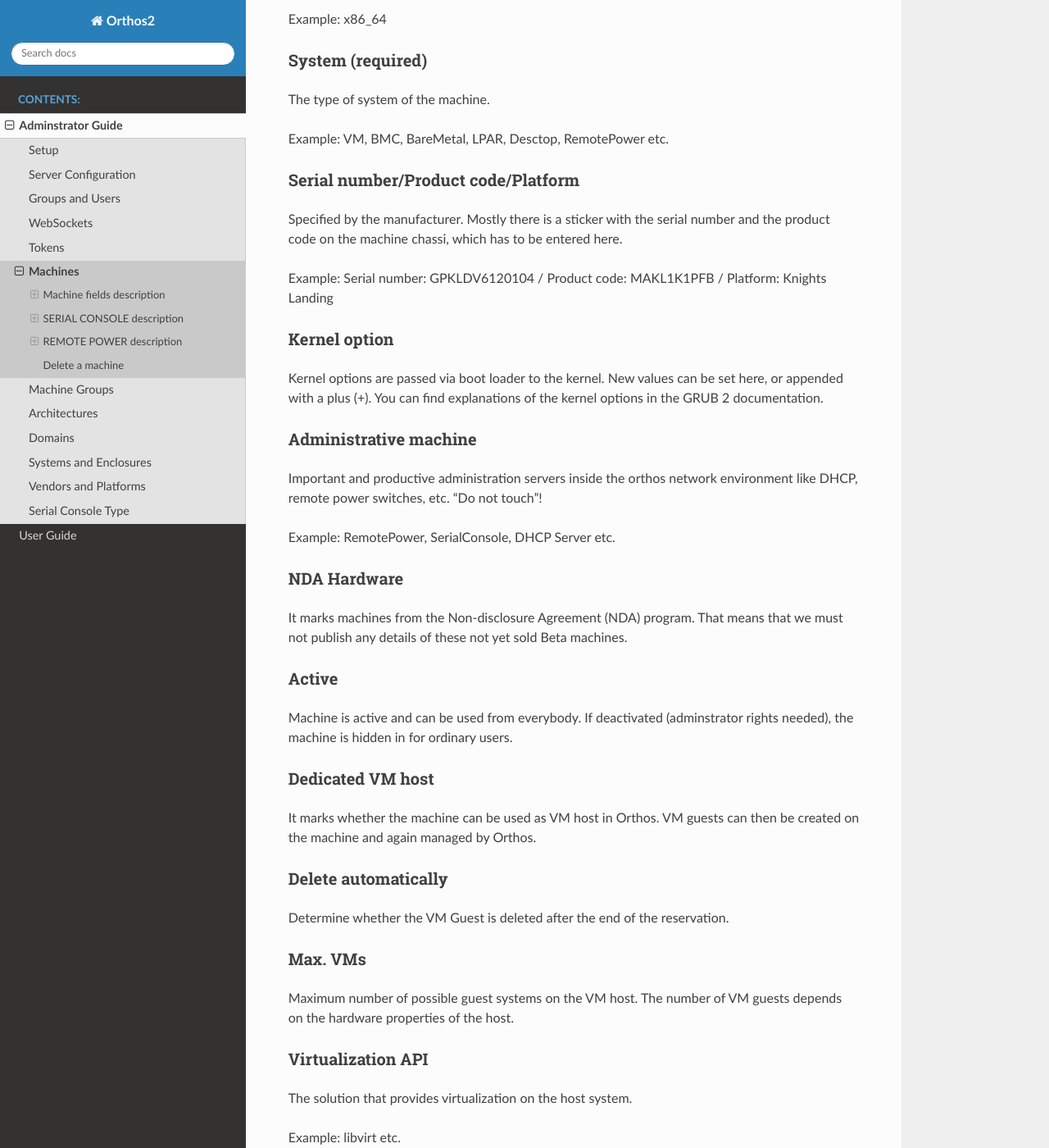
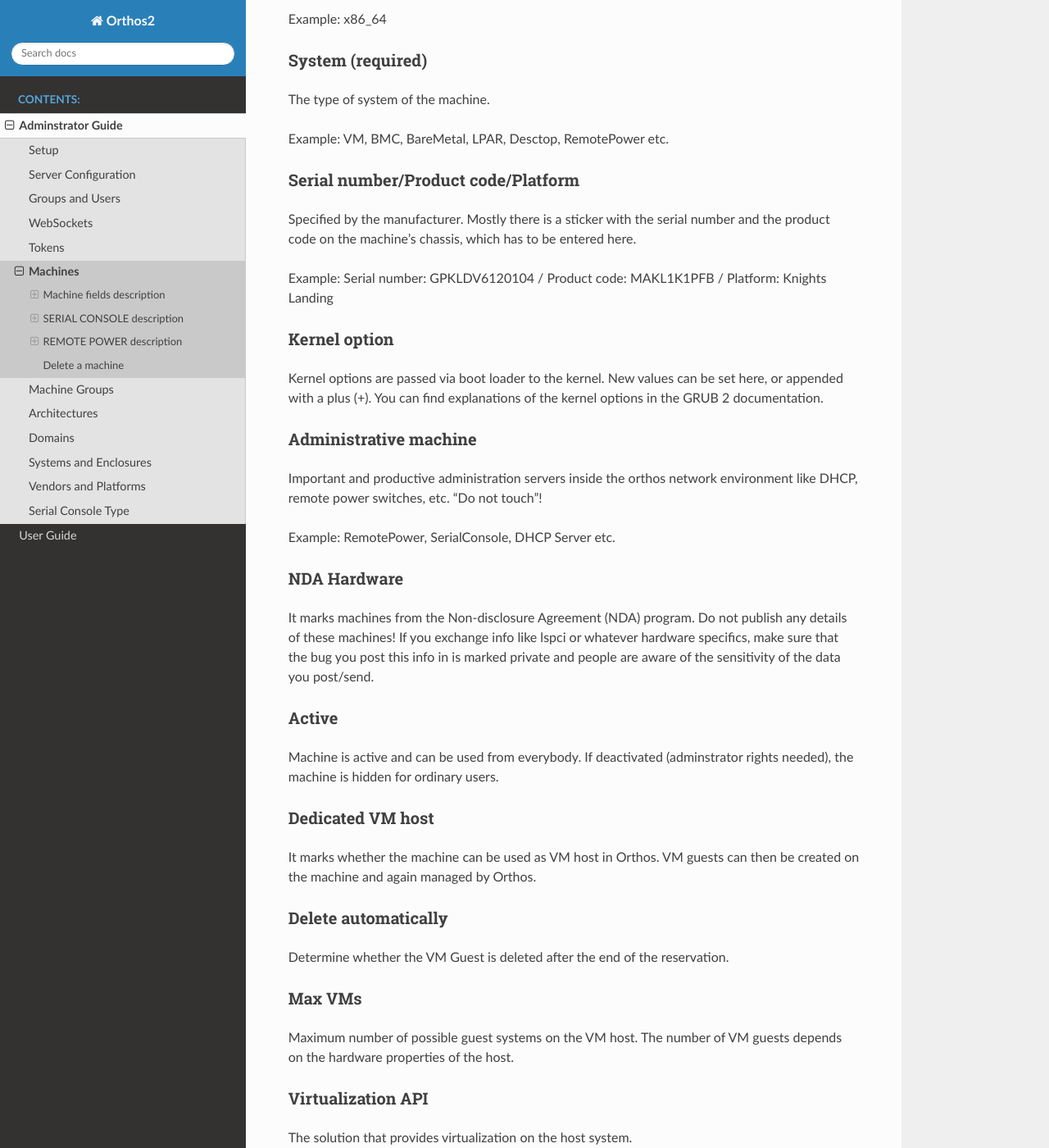
Before and after one commit to openSUSE/orthos2, a Sphinx documentation site: the page built from docs/adminguide/machine.rst, in a window 1280 px wide and 1400 px high, scrolled down 1263 px. Shown: the whole window at 82% size. Built offline with Sphinx 7.4.7 and the Read the Docs theme 2.0.0, drawn with Linux system fonts in a browser that asks for light colours; some of the changed text lies outside the part shown.

Commit message:
Update machine.rst

```diff
--- a/docs/adminguide/machine.rst
+++ b/docs/adminguide/machine.rst
@@ -64,7 +64,7 @@
 Serial number/Product code/Platform
 ===================================
 
-Specified by the manufacturer. Mostly there is a sticker with the serial number and the product code on the machine chassi, which has to be entered here.
+Specified by the manufacturer. Mostly there is a sticker with the serial number and the product code on the machine's chassis, which has to be entered here.
 
 Example: Serial number: GPKLDV6120104 / Product code: MAKL1K1PFB / Platform: Knights Landing
 
@@ -83,12 +83,13 @@
 NDA Hardware
 ============
 
-It marks machines from the Non-disclosure Agreement (NDA) program. That means that we must not publish any details of these not yet sold Beta machines.
+It marks machines from the Non-disclosure Agreement (NDA) program. Do not publish any details of these machines! If you exchange info like lspci or whatever
+hardware specifics, make sure that the bug you post this info in is marked private and people are aware of the sensitivity of the data you post/send.
 
 Active
 ======
 
-Machine is active and can be used from everybody. If deactivated (adminstrator rights needed), the machine is hidden in for ordinary users.
+Machine is active and can be used from everybody. If deactivated (adminstrator rights needed), the machine is hidden for ordinary users.
 
 Dedicated VM host
 =================
@@ -100,8 +101,8 @@
 
 Determine whether the VM Guest is deleted after the end of the reservation.
 
-Max. VMs
-========
+Max VMs
+=======
 
 Maximum number of possible guest systems on the VM host. The number of VM guests depends on the hardware properties of the host.
 
```
Also changed, not shown: other parts of docs/adminguide/machine.rst (+4 -10 lines).
